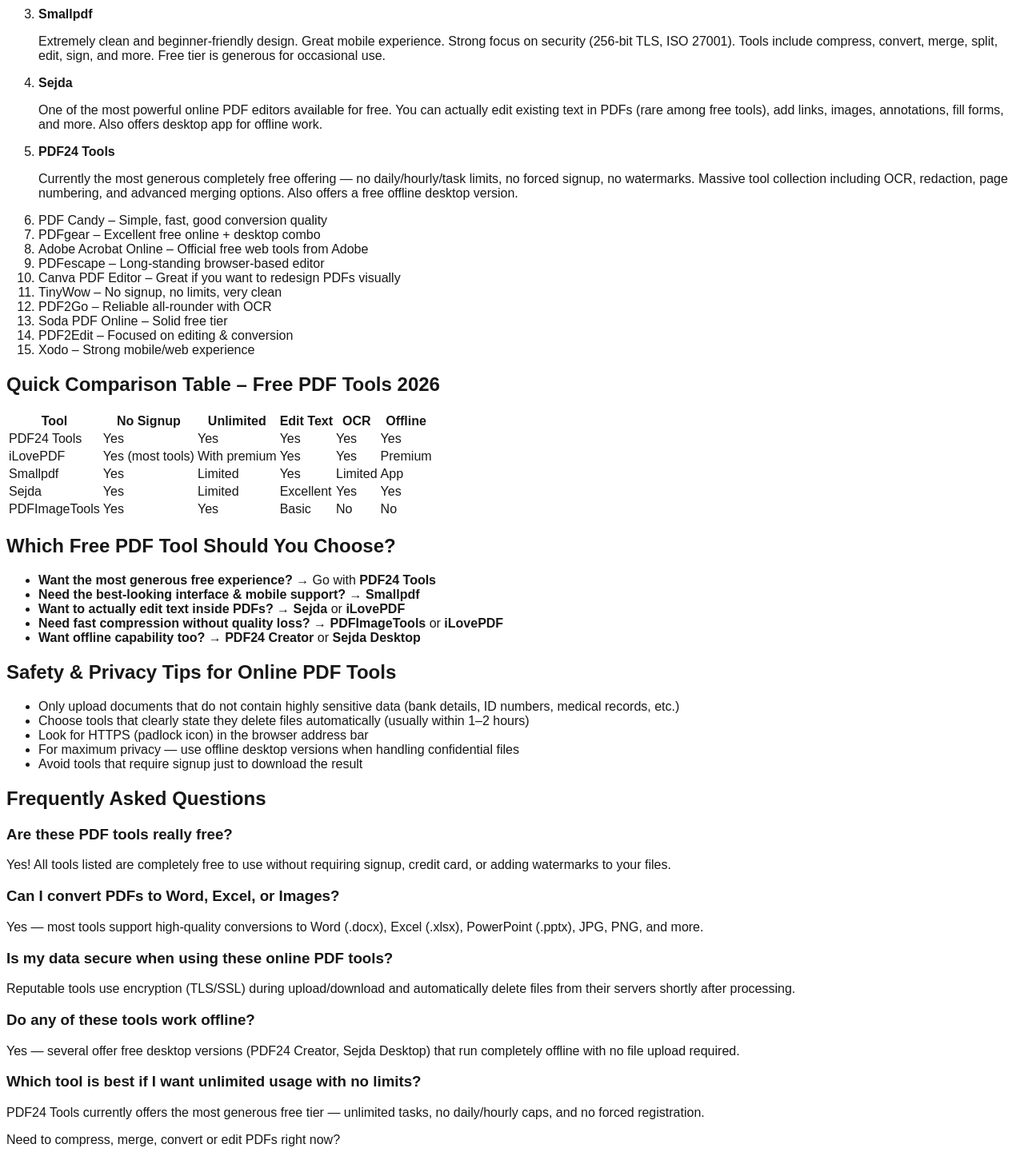
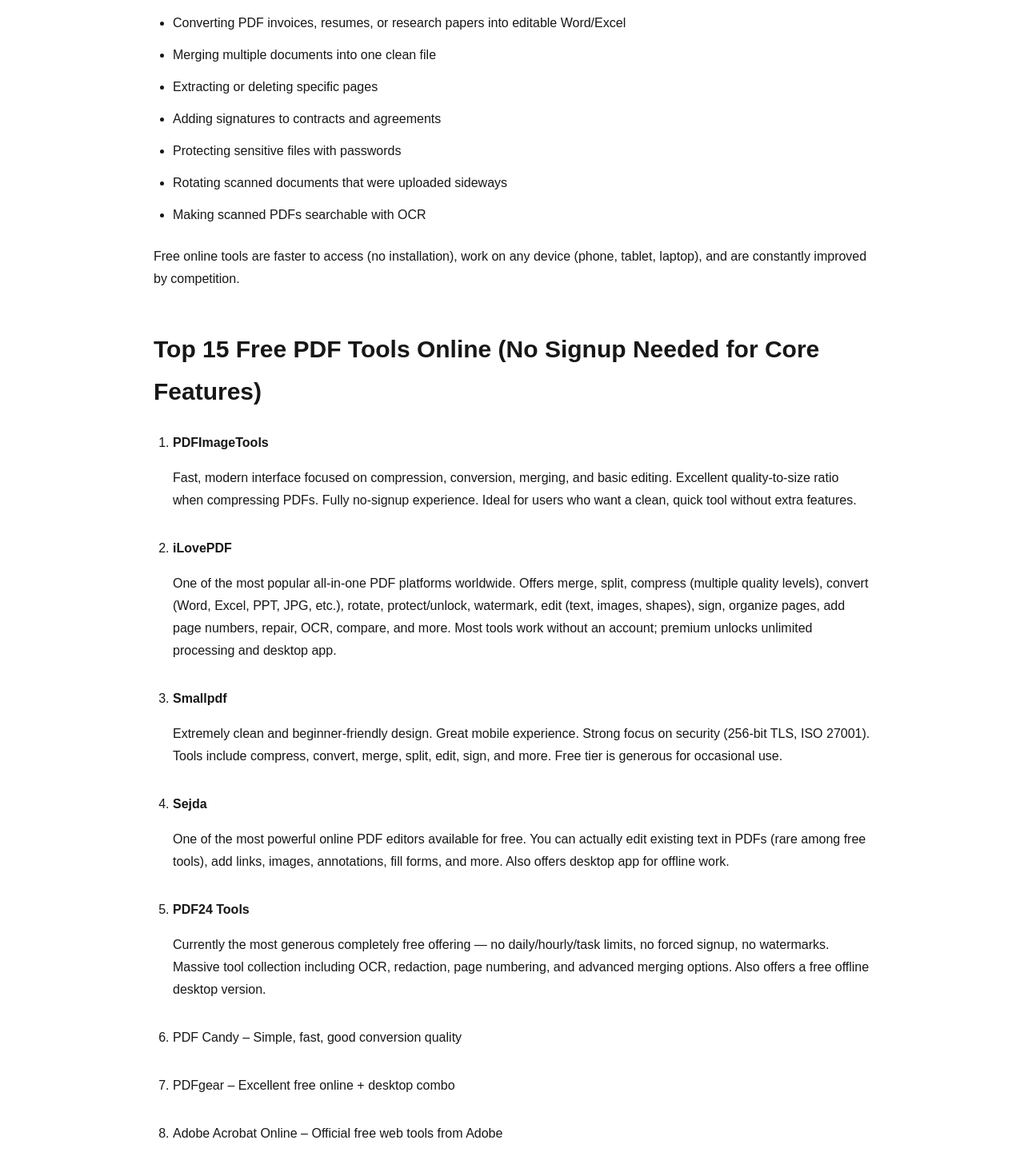
Before and after one commit to Leadmind-Developer/pdfimagetools-vercel, a Next.js app: page /blog/best-free-pdf-tools in a window 1280 px wide. Shown: the part 720-2171 px from the top of the page at 80% size. Built offline with nearby package versions, Linux system fonts and the light colour scheme; no server answers.

Commit message:
Update page.tsx

```diff
--- a/src/app/blog/best-free-pdf-tools/page.tsx
+++ b/src/app/blog/best-free-pdf-tools/page.tsx
@@ -71,7 +71,7 @@ export default function BestFreePdfTools() {
 
   return (
     <>
-      <article className="max-w-4xl mx-auto px-4 py-12 leading-relaxed prose prose-lg dark:prose-invert">
+      <article style={{ maxWidth: '56rem', marginLeft: 'auto', marginRight: 'auto', paddingLeft: '1rem', paddingRight: '1rem', paddingTop: '3rem', paddingBottom: '3rem', lineHeight: '1.75' }}>
         <script
           type="application/ld+json"
           dangerouslySetInnerHTML={{
@@ -83,13 +83,13 @@ export default function BestFreePdfTools() {
           }}
         />
 
-        <h1 className="text-4xl font-bold mb-6">
+        <h1 style={{ fontSize: '2.25rem', fontWeight: 'bold', marginBottom: '1.5rem' }}>
           15 Best Free PDF Tools Online – No Signup Required (Tested 2026)
         </h1>
 
-        <p className="lead text-xl text-gray-700 dark:text-gray-300 mb-8">
+        <p style={{ fontSize: '1.25rem', color: '#4a5568', marginBottom: '2rem' }}>
           PDFs remain the most widely used document format in 2026 — contracts, invoices, academic papers, reports, e-books, presentations, and more.
-          Whether you're a student, freelancer, small business owner, or corporate professional, you frequently need to <strong>merge</strong>,
+          Whether you're a student in Lagos juggling assignments, a freelancer, small business owner, or corporate professional, you frequently need to <strong>merge</strong>,
           <strong>split</strong>, <strong>compress</strong>, <strong>convert</strong>, <strong>edit</strong>, <strong>sign</strong>, <strong>rotate</strong>,
           or <strong>protect</strong> PDF files quickly and without spending money.
         </p>
@@ -99,7 +99,7 @@ export default function BestFreePdfTools() {
           <strong>no signup</strong>, <strong>no watermarks</strong>, <strong>no forced credit cards</strong>, and <strong>automatic file deletion</strong> after processing.
         </p>
 
-        <h2 className="text-3xl font-bold mt-12 mb-6">
+        <h2 style={{ fontSize: '1.875rem', fontWeight: 'bold', marginTop: '3rem', marginBottom: '1.5rem' }}>
           Why Free Online PDF Tools Are Still the Smart Choice in 2026
         </h2>
 
@@ -108,27 +108,27 @@ export default function BestFreePdfTools() {
           The reality is that 85–90% of everyday PDF needs are covered by free tools:
         </p>
 
-        <ul className="list-disc pl-6 space-y-3">
-          <li>Reducing large scanned PDFs to email-friendly sizes</li>
-          <li>Converting PDF invoices, resumes, or research papers into editable Word/Excel</li>
-          <li>Merging multiple documents into one clean file</li>
-          <li>Extracting or deleting specific pages</li>
-          <li>Adding signatures to contracts and agreements</li>
-          <li>Protecting sensitive files with passwords</li>
-          <li>Rotating scanned documents that were uploaded sideways</li>
+        <ul style={{ listStyleType: 'disc', paddingLeft: '1.5rem', marginTop: '0.75rem', marginBottom: '0.75rem' }}>
+          <li style={{ marginBottom: '0.75rem' }}>Reducing large scanned PDFs to email-friendly sizes</li>
+          <li style={{ marginBottom: '0.75rem' }}>Converting PDF invoices, resumes, or research papers into editable Word/Excel</li>
+          <li style={{ marginBottom: '0.75rem' }}>Merging multiple documents into one clean file</li>
+          <li style={{ marginBottom: '0.75rem' }}>Extracting or deleting specific pages</li>
+          <li style={{ marginBottom: '0.75rem' }}>Adding signatures to contracts and agreements</li>
+          <li style={{ marginBottom: '0.75rem' }}>Protecting sensitive files with passwords</li>
+          <li style={{ marginBottom: '0.75rem' }}>Rotating scanned documents that were uploaded sideways</li>
           <li>Making scanned PDFs searchable with OCR</li>
         </ul>
 
-        <p className="mt-6">
+        <p style={{ marginTop: '1.5rem' }}>
           Free online tools are faster to access (no installation), work on any device (phone, tablet, laptop), and are constantly improved by competition.
         </p>
 
-        <h2 className="text-3xl font-bold mt-12 mb-6">
+        <h2 style={{ fontSize: '1.875rem', fontWeight: 'bold', marginTop: '3rem', marginBottom: '1.5rem' }}>
           Top 15 Free PDF Tools Online (No Signup Needed for Core Features)
         </h2>
 
-        <ol className="list-decimal pl-6 space-y-8">
-          <li>
+        <ol style={{ listStyleType: 'decimal', paddingLeft: '1.5rem', marginTop: '0.75rem', marginBottom: '0.75rem' }}>
+          <li style={{ marginBottom: '2rem' }}>
             <strong>PDFImageTools</strong>
             <p>
               Fast, modern interface focused on compression, conversion, merging, and basic editing. Excellent quality-to-size ratio when compressing PDFs.
@@ -136,7 +136,7 @@ export default function BestFreePdfTools() {
             </p>
           </li>
 
-          <li>
+          <li style={{ marginBottom: '2rem' }}>
             <strong>iLovePDF</strong>
             <p>
               One of the most popular all-in-one PDF platforms worldwide. Offers merge, split, compress (multiple quality levels), convert (Word, Excel, PPT, JPG, etc.),
@@ -145,7 +145,7 @@ export default function BestFreePdfTools() {
             </p>
           </li>
 
-          <li>
+          <li style={{ marginBottom: '2rem' }}>
             <strong>Smallpdf</strong>
             <p>
               Extremely clean and beginner-friendly design. Great mobile experience. Strong focus on security (256-bit TLS, ISO 27001).
@@ -153,7 +153,7 @@ export default function BestFreePdfTools() {
             </p>
           </li>
 
-          <li>
+          <li style={{ marginBottom: '2rem' }}>
             <strong>Sejda</strong>
             <p>
               One of the most powerful online PDF editors available for free. You can actually edit existing text in PDFs (rare among free tools),
@@ -161,7 +161,7 @@ export default function BestFreePdfTools() {
             </p>
           </li>
 
-          <li>
+          <li style={{ marginBottom: '2rem' }}>
             <strong>PDF24 Tools</strong>
             <p>
               Currently the most generous completely free offering — no daily/hourly/task limits, no forced signup, no watermarks.
@@ -169,92 +169,92 @@ export default function BestFreePdfTools() {
             </p>
           </li>
 
-          <li>PDF Candy – Simple, fast, good conversion quality</li>
-          <li>PDFgear – Excellent free online + desktop combo</li>
-          <li>Adobe Acrobat Online – Official free web tools from Adobe</li>
-          <li>PDFescape – Long-standing browser-based editor</li>
-          <li>Canva PDF Editor – Great if you want to redesign PDFs visually</li>
-          <li>TinyWow – No signup, no limits, very clean</li>
-          <li>PDF2Go – Reliable all-rounder with OCR</li>
-          <li>Soda PDF Online – Solid free tier</li>
-          <li>PDF2Edit – Focused on editing & conversion</li>
+          <li style={{ marginBottom: '2rem' }}>PDF Candy – Simple, fast, good conversion quality</li>
+          <li style={{ marginBottom: '2rem' }}>PDFgear – Excellent free online + desktop combo</li>
+          <li style={{ marginBottom: '2rem' }}>Adobe Acrobat Online – Official free web tools from Adobe</li>
+          <li style={{ marginBottom: '2rem' }}>PDFescape – Long-standing browser-based editor</li>
+          <li style={{ marginBottom: '2rem' }}>Canva PDF Editor – Great if you want to redesign PDFs visually</li>
+          <li style={{ marginBottom: '2rem' }}>TinyWow – No signup, no limits, very clean</li>
+          <li style={{ marginBottom: '2rem' }}>PDF2Go – Reliable all-rounder with OCR</li>
+          <li style={{ marginBottom: '2rem' }}>Soda PDF Online – Solid free tier</li>
+          <li style={{ marginBottom: '2rem' }}>PDF2Edit – Focused on editing & conversion</li>
           <li>Xodo – Strong mobile/web experience</li>
         </ol>
 
-        <h2 className="text-3xl font-bold mt-12 mb-6">
+        <h2 style={{ fontSize: '1.875rem', fontWeight: 'bold', marginTop: '3rem', marginBottom: '1.5rem' }}>
           Quick Comparison Table – Free PDF Tools 2026
         </h2>
 
-        <div className="overflow-x-auto">
-          <table className="min-w-full border-collapse">
+        <div style={{ overflowX: 'auto' }}>
+          <table style={{ minWidth: '100%', borderCollapse: 'collapse' }}>
             <thead>
-              <tr className="bg-gray-100 dark:bg-gray-800">
-                <th className="border px-4 py-3 text-left">Tool</th>
-                <th className="border px-4 py-3 text-left">No Signup</th>
-                <th className="border px-4 py-3 text-left">Unlimited</th>
-                <th className="border px-4 py-3 text-left">Edit Text</th>
-                <th className="border px-4 py-3 text-left">OCR</th>
-                <th className="border px-4 py-3 text-left">Offline</th>
+              <tr style={{ backgroundColor: '#f7fafc' }}>
+                <th style={{ borderWidth: '1px', borderStyle: 'solid', borderColor: '#e2e8f0', paddingLeft: '1rem', paddingRight: '1rem', paddingTop: '0.75rem', paddingBottom: '0.75rem', textAlign: 'left' }}>Tool</th>
+                <th style={{ borderWidth: '1px', borderStyle: 'solid', borderColor: '#e2e8f0', paddingLeft: '1rem', paddingRight: '1rem', paddingTop: '0.75rem', paddingBottom: '0.75rem', textAlign: 'left' }}>No Signup</th>
+                <th style={{ borderWidth: '1px', borderStyle: 'solid', borderColor: '#e2e8f0', paddingLeft: '1rem', paddingRight: '1rem', paddingTop: '0.75rem', paddingBottom: '0.75rem', textAlign: 'left' }}>Unlimited</th>
+                <th style={{ borderWidth: '1px', borderStyle: 'solid', borderColor: '#e2e8f0', paddingLeft: '1rem', paddingRight: '1rem', paddingTop: '0.75rem', paddingBottom: '0.75rem', textAlign: 'left' }}>Edit Text</th>
+                <th style={{ borderWidth: '1px', borderStyle: 'solid', borderColor: '#e2e8f0', paddingLeft: '1rem', paddingRight: '1rem', paddingTop: '0.75rem', paddingBottom: '0.75rem', textAlign: 'left' }}>OCR</th>
+                <th style={{ borderWidth: '1px', borderStyle: 'solid', borderColor: '#e2e8f0', paddingLeft: '1rem', paddingRight: '1rem', paddingTop: '0.75rem', paddingBottom: '0.75rem', textAlign: 'left' }}>Offline</th>
               </tr>
             </thead>
             <tbody>
               <tr>
-                <td className="border px-4 py-3">PDF24 Tools</td>
-                <td>Yes</td>
-                <td>Yes</td>
-                <td>Yes</td>
-                <td>Yes</td>
-                <td>Yes</td>
+                <td style={{ borderWidth: '1px', borderStyle: 'solid', borderColor: '#e2e8f0', paddingLeft: '1rem', paddingRight: '1rem', paddingTop: '0.75rem', paddingBottom: '0.75rem' }}>PDF24 Tools</td>
+                <td style={{ borderWidth: '1px', borderStyle: 'solid', borderColor: '#e2e8f0', paddingLeft: '1rem', paddingRight: '1rem', paddingTop: '0.75rem', paddingBottom: '0.75rem' }}>Yes</td>
+                <td style={{ borderWidth: '1px', borderStyle: 'solid', borderColor: '#e2e8f0', paddingLeft: '1rem', paddingRight: '1rem', paddingTop: '0.75rem', paddingBottom: '0.75rem' }}>Yes</td>
+                <td style={{ borderWidth: '1px', borderStyle: 'solid', borderColor: '#e2e8f0', paddingLeft: '1rem', paddingRight: '1rem', paddingTop: '0.75rem', paddingBottom: '0.75rem' }}>Yes</td>
+                <td style={{ borderWidth: '1px', borderStyle: 'solid', borderColor: '#e2e8f0', paddingLeft: '1rem', paddingRight: '1rem', paddingTop: '0.75rem', paddingBottom: '0.75rem' }}>Yes</td>
+                <td style={{ borderWidth: '1px', borderStyle: 'solid', borderColor: '#e2e8f0', paddingLeft: '1rem', paddingRight: '1rem', paddingTop: '0.75rem', paddingBottom: '0.75rem' }}>Yes</td>
               </tr>
               <tr>
-                <td className="border px-4 py-3">iLovePDF</td>
-                <td>Yes (most tools)</td>
-                <td>With premium</td>
-                <td>Yes</td>
-                <td>Yes</td>
-                <td>Premium</td>
+                <td style={{ borderWidth: '1px', borderStyle: 'solid', borderColor: '#e2e8f0', paddingLeft: '1rem', paddingRight: '1rem', paddingTop: '0.75rem', paddingBottom: '0.75rem' }}>iLovePDF</td>
+                <td style={{ borderWidth: '1px', borderStyle: 'solid', borderColor: '#e2e8f0', paddingLeft: '1rem', paddingRight: '1rem', paddingTop: '0.75rem', paddingBottom: '0.75rem' }}>Yes (most tools)</td>
+                <td style={{ borderWidth: '1px', borderStyle: 'solid', borderColor: '#e2e8f0', paddingLeft: '1rem', paddingRight: '1rem', paddingTop: '0.75rem', paddingBottom: '0.75rem' }}>With premium</td>
+                <td style={{ borderWidth: '1px', borderStyle: 'solid', borderColor: '#e2e8f0', paddingLeft: '1rem', paddingRight: '1rem', paddingTop: '0.75rem', paddingBottom: '0.75rem' }}>Yes</td>
+                <td style={{ borderWidth: '1px', borderStyle: 'solid', borderColor: '#e2e8f0', paddingLeft: '1rem', paddingRight: '1rem', paddingTop: '0.75rem', paddingBottom: '0.75rem' }}>Yes</td>
+                <td style={{ borderWidth: '1px', borderStyle: 'solid', borderColor: '#e2e8f0', paddingLeft: '1rem', paddingRight: '1rem', paddingTop: '0.75rem', paddingBottom: '0.75rem' }}>Premium</td>
               </tr>
               <tr>
-                <td className="border px-4 py-3">Smallpdf</td>
-                <td>Yes</td>
-                <td>Limited</td>
-                <td>Yes</td>
-                <td>Limited</td>
-                <td>App</td>
+                <td style={{ borderWidth: '1px', borderStyle: 'solid', borderColor: '#e2e8f0', paddingLeft: '1rem', paddingRight: '1rem', paddingTop: '0.75rem', paddingBottom: '0.75rem' }}>Smallpdf</td>
+                <td style={{ borderWidth: '1px', borderStyle: 'solid', borderColor: '#e2e8f0', paddingLeft: '1rem', paddingRight: '1rem', paddingTop: '0.75rem', paddingBottom: '0.75rem' }}>Yes</td>
+                <td style={{ borderWidth: '1px', borderStyle: 'solid', borderColor: '#e2e8f0', paddingLeft: '1rem', paddingRight: '1rem', paddingTop: '0.75rem', paddingBottom: '0.75rem' }}>Limited</td>
+                <td style={{ borderWidth: '1px', borderStyle: 'solid', borderColor: '#e2e8f0', paddingLeft: '1rem', paddingRight: '1rem', paddingTop: '0.75rem', paddingBottom: '0.75rem' }}>Yes</td>
+                <td style={{ borderWidth: '1px', borderStyle: 'solid', borderColor: '#e2e8f0', paddingLeft: '1rem', paddingRight: '1rem', paddingTop: '0.75rem', paddingBottom: '0.75rem' }}>Limited</td>
+                <td style={{ borderWidth: '1px', borderStyle: 'solid', borderColor: '#e2e8f0', paddingLeft: '1rem', paddingRight: '1rem', paddingTop: '0.75rem', paddingBottom: '0.75rem' }}>App</td>
               </tr>
               <tr>
-                <td className="border px-4 py-3">Sejda</td>
-                <td>Yes</td>
-                <td>Limited</td>
-                <td>Excellent</td>
-                <td>Yes</td>
-                <td>Yes</td>
+                <td style={{ borderWidth: '1px', borderStyle: 'solid', borderColor: '#e2e8f0', paddingLeft: '1rem', paddingRight: '1rem', paddingTop: '0.75rem', paddingBottom: '0.75rem' }}>Sejda</td>
+                <td style={{ borderWidth: '1px', borderStyle: 'solid', borderColor: '#e2e8f0', paddingLeft: '1rem', paddingRight: '1rem', paddingTop: '0.75rem', paddingBottom: '0.75rem' }}>Yes</td>
+                <td style={{ borderWidth: '1px', borderStyle: 'solid', borderColor: '#e2e8f0', paddingLeft: '1rem', paddingRight: '1rem', paddingTop: '0.75rem', paddingBottom: '0.75rem' }}>Limited</td>
+                <td style={{ borderWidth: '1px', borderStyle: 'solid', borderColor: '#e2e8f0', paddingLeft: '1rem', paddingRight: '1rem', paddingTop: '0.75rem', paddingBottom: '0.75rem' }}>Excellent</td>
+                <td style={{ borderWidth: '1px', borderStyle: 'solid', borderColor: '#e2e8f0', paddingLeft: '1rem', paddingRight: '1rem', paddingTop: '0.75rem', paddingBottom: '0.75rem' }}>Yes</td>
+                <td style={{ borderWidth: '1px', borderStyle: 'solid', borderColor: '#e2e8f0', paddingLeft: '1rem', paddingRight: '1rem', paddingTop: '0.75rem', paddingBottom: '0.75rem' }}>Yes</td>
               </tr>
               <tr>
-                <td className="border px-4 py-3">PDFImageTools</td>
-                <td>Yes</td>
-                <td>Yes</td>
-                <td>Basic</td>
-                <td>No</td>
-                <td>No</td>
+                <td style={{ borderWidth: '1px', borderStyle: 'solid', borderColor: '#e2e8f0', paddingLeft: '1rem', paddingRight: '1rem', paddingTop: '0.75rem', paddingBottom: '0.75rem' }}>PDFImageTools</td>
+                <td style={{ borderWidth: '1px', borderStyle: 'solid', borderColor: '#e2e8f0', paddingLeft: '1rem', paddingRight: '1rem', paddingTop: '0.75rem', paddingBottom: '0.75rem' }}>Yes</td>
+                <td style={{ borderWidth: '1px', borderStyle: 'solid', borderColor: '#e2e8f0', paddingLeft: '1rem', paddingRight: '1rem', paddingTop: '0.75rem', paddingBottom: '0.75rem' }}>Yes</td>
+                <td style={{ borderWidth: '1px', borderStyle: 'solid', borderColor: '#e2e8f0', paddingLeft: '1rem', paddingRight: '1rem', paddingTop: '0.75rem', paddingBottom: '0.75rem' }}>Basic</td>
+                <td style={{ borderWidth: '1px', borderStyle: 'solid', borderColor: '#e2e8f0', paddingLeft: '1rem', paddingRight: '1rem', paddingTop: '0.75rem', paddingBottom: '0.75rem' }}>No</td>
+                <td style={{ borderWidth: '1px', borderStyle: 'solid', borderColor: '#e2e8f0', paddingLeft: '1rem', paddingRight: '1rem', paddingTop: '0.75rem', paddingBottom: '0.75rem' }}>No</td>
               </tr>
             </tbody>
           </table>
         </div>
 
-        <h2 className="text-3xl font-bold mt-12 mb-6">Which Free PDF Tool Should You Choose?</h2>
+        <h2 style={{ fontSize: '1.875rem', fontWeight: 'bold', marginTop: '3rem', marginBottom: '1.5rem' }}>Which Free PDF Tool Should You Choose?</h2>
 
-        <ul className="list-disc pl-6 space-y-4">
-          <li>
+        <ul style={{ listStyleType: 'disc', paddingLeft: '1.5rem', marginTop: '0.75rem', marginBottom: '0.75rem' }}>
+          <li style={{ marginBottom: '1rem' }}>
             <strong>Want the most generous free experience?</strong> → Go with <strong>PDF24 Tools</strong>
           </li>
-          <li>
+          <li style={{ marginBottom: '1rem' }}>
             <strong>Need the best-looking interface & mobile support?</strong> → <strong>Smallpdf</strong>
           </li>
-          <li>
+          <li style={{ marginBottom: '1rem' }}>
             <strong>Want to actually edit text inside PDFs?</strong> → <strong>Sejda</strong> or <strong>iLovePDF</strong>
           </li>
-          <li>
+          <li style={{ marginBottom: '1rem' }}>
             <strong>Need fast compression without quality loss?</strong> → <strong>PDFImageTools</strong> or <strong>iLovePDF</strong>
           </li>
           <li>
@@ -262,35 +262,35 @@ export default function BestFreePdfTools() {
           </li>
         </ul>
 
-        <h2 className="text-3xl font-bold mt-12 mb-6">Safety & Privacy Tips for Online PDF Tools</h2>
+        <h2 style={{ fontSize: '1.875rem', fontWeight: 'bold', marginTop: '3rem', marginBottom: '1.5rem' }}>Safety & Privacy Tips for Online PDF Tools</h2>
 
-        <ul className="list-disc pl-6 space-y-3">
-          <li>Only upload documents that do not contain highly sensitive data (bank details, ID numbers, medical records, etc.)</li>
-          <li>Choose tools that clearly state they delete files automatically (usually within 1–2 hours)</li>
-          <li>Look for HTTPS (padlock icon) in the browser address bar</li>
-          <li>For maximum privacy — use offline desktop versions when handling confidential files</li>
+        <ul style={{ listStyleType: 'disc', paddingLeft: '1.5rem', marginTop: '0.75rem', marginBottom: '0.75rem' }}>
+          <li style={{ marginBottom: '0.75rem' }}>Only upload documents that do not contain highly sensitive data (bank details, ID numbers, medical records, etc.)</li>
+          <li style={{ marginBottom: '0.75rem' }}>Choose tools that clearly state they delete files automatically (usually within 1–2 hours)</li>
+          <li style={{ marginBottom: '0.75rem' }}>Look for HTTPS (padlock icon) in the browser address bar</li>
+          <li style={{ marginBottom: '0.75rem' }}>For maximum privacy — use offline desktop versions when handling confidential files</li>
           <li>Avoid tools that require signup just to download the result</li>
         </ul>
 
-        <h2 className="text-3xl font-bold mt-12 mb-6">Frequently Asked Questions</h2>
+        <h2 style={{ fontSize: '1.875rem', fontWeight: 'bold', marginTop: '3rem', marginBottom: '1.5rem' }}>Frequently Asked Questions</h2>
 
-        <div className="space-y-8">
+        <div style={{ marginTop: '0.75rem', marginBottom: '0.75rem' }}>
           {faq.map((item, index) => (
-            <div key={index}>
-              <h3 className="text-xl font-semibold">{item.name}</h3>
-              <p className="mt-2">{item.acceptedAnswer.text}</p>
+            <div key={index} style={{ marginBottom: '2rem' }}>
+              <h3 style={{ fontSize: '1.25rem', fontWeight: '600' }}>{item.name}</h3>
+              <p style={{ marginTop: '0.5rem' }}>{item.acceptedAnswer.text}</p>
             </div>
           ))}
         </div>
 
-        <div className="mt-12 p-6 bg-blue-50 dark:bg-blue-950 rounded-xl">
-          <p className="text-center text-lg font-medium">
+        <div style={{ marginTop: '3rem', padding: '1.5rem', backgroundColor: '#ebf8ff', borderRadius: '0.75rem' }}>
+          <p style={{ textAlign: 'center', fontSize: '1.125rem', fontWeight: '500' }}>
             Need to compress, merge, convert or edit PDFs right now?
           </p>
-          <p className="text-center mt-4">
+          <p style={{ textAlign: 'center', marginTop: '1rem' }}>
             <Link
               href="/compress-pdf"
-              className="inline-block bg-blue-600 hover:bg-blue-700 text-white px-8 py-4 rounded-lg font-semibold text-lg transition"
+              style={{ display: 'inline-block', backgroundColor: '#3182ce', color: '#ffffff', paddingLeft: '2rem', paddingRight: '2rem', paddingTop: '1rem', paddingBottom: '1rem', borderRadius: '0.5rem', fontWeight: '600', fontSize: '1.125rem', transition: 'background-color 0.3s' }}
             >
               Try PDFImageTools Free →
             </Link>
```
